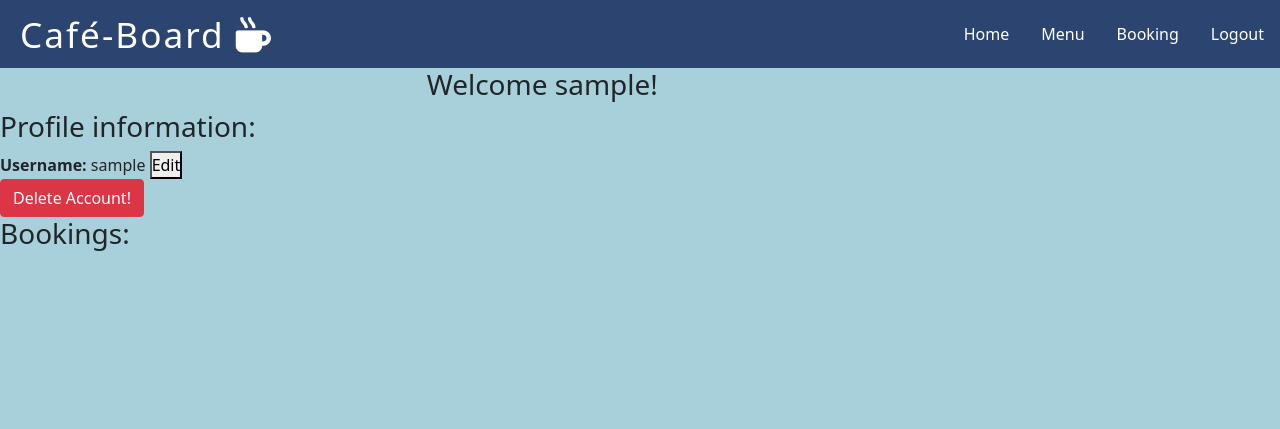
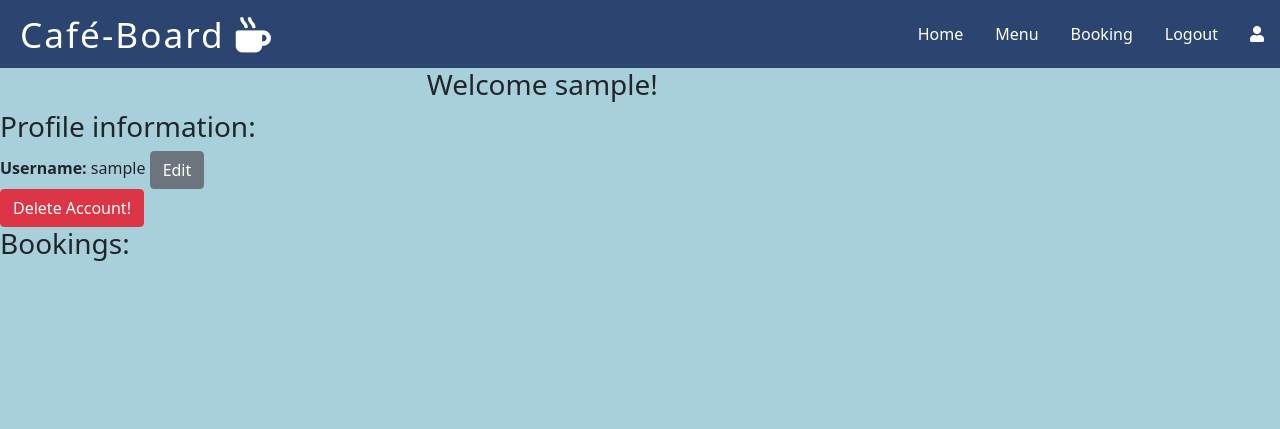
Before and after one commit to leoniemclaughlin7/cafe-board, a Django app: page /bookings/display_booking in a window 1280 px wide; the page is wider, and only the part inside the window is pictured. Shown: the top 429 px of that part. Run offline with Django 3.2, Linux system fonts and the light colour scheme; the visitor is signed in with stand-in values (Sample User, id 1); data that the repository does not hold is empty; some libraries are stand-ins or nearby versions.

Commit message:
Add profile icon to nav bar

```diff
--- a/templates/base.html
+++ b/templates/base.html
@@ -50,6 +50,11 @@
         </li>
         <li class="nav-item">
           <a class="nav-link" href="{% url 'account_logout' %}">Logout</a>
+        </li>
+        <li class="nav-item">
+          <a class="nav-link" href="{% url 'display_booking' %}"
+            ><i class="fas fa-user"></i
+          ></a>
         </li>
         {% else %}
         <li class="nav-item">
--- a/templates/profile.html
+++ b/templates/profile.html
@@ -6,7 +6,9 @@
   <div>
     <h3>Profile information:</h3>
     <span><strong>Username:</strong> {{ user.username }}</span>
-    <a href="{% url 'edit_user' user.id %}"> <button>Edit</button></a>
+    <a href="{% url 'edit_user' user.id %}">
+      <button class="btn btn-secondary">Edit</button></a
+    >
   </div>
 
   <button
@@ -74,20 +76,20 @@
       <strong>Number attending:</strong
       ><span>{{booking.number_attending}}</span>
       <strong>Status:</strong>
-      {% if booking.booking_status == 0 %} <span>To be confirmed</span
-      ><a href="{% url 'edit_booking' booking.id booking.customer.id %}">
-        <button>Edit</button></a
+      {% if booking.booking_status == 0 %} <span>To be confirmed</span>
+      <a href="{% url 'edit_booking' booking.id booking.customer.id %}">
+        <button class="btn btn-secondary">Edit</button></a
       >
       <a href="{% url 'delete_booking' booking.id booking.customer.id %}">
-        <button>Delete</button>
+        <button class="btn btn-danger">Delete</button>
       </a>
       {% elif booking.booking_status == 1 %}
       <span>Confirmed</span
       ><a href="{% url 'delete_booking' booking.id booking.customer.id %}">
-        <button>Delete</button> </a
+        <button class="btn btn-danger">Delete</button> </a
       >{%else%}<span>Cancelled</span
       ><a href="{% url 'delete_booking' booking.id booking.customer.id %}">
-        <button>Delete</button> </a
+        <button class="btn btn-danger">Delete</button> </a
       >{% endif %}
     </p>
   </div>
```
